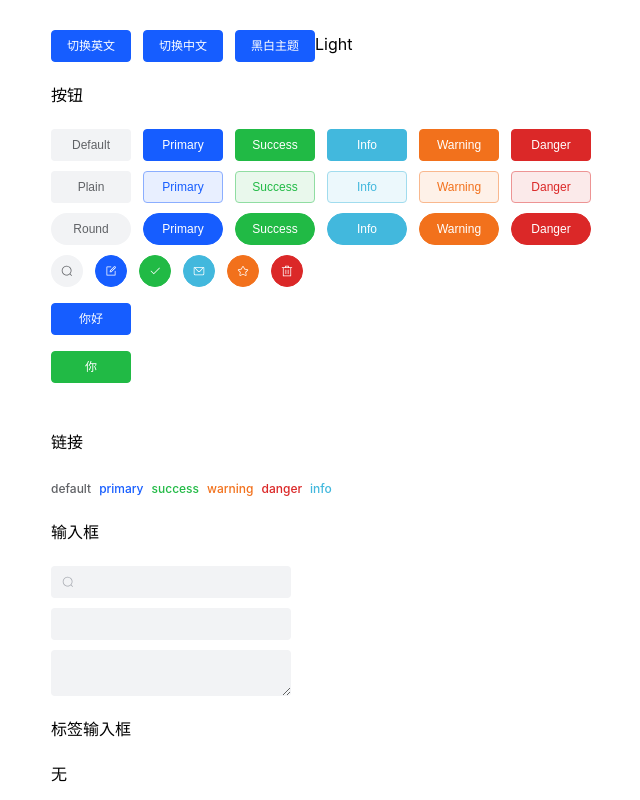
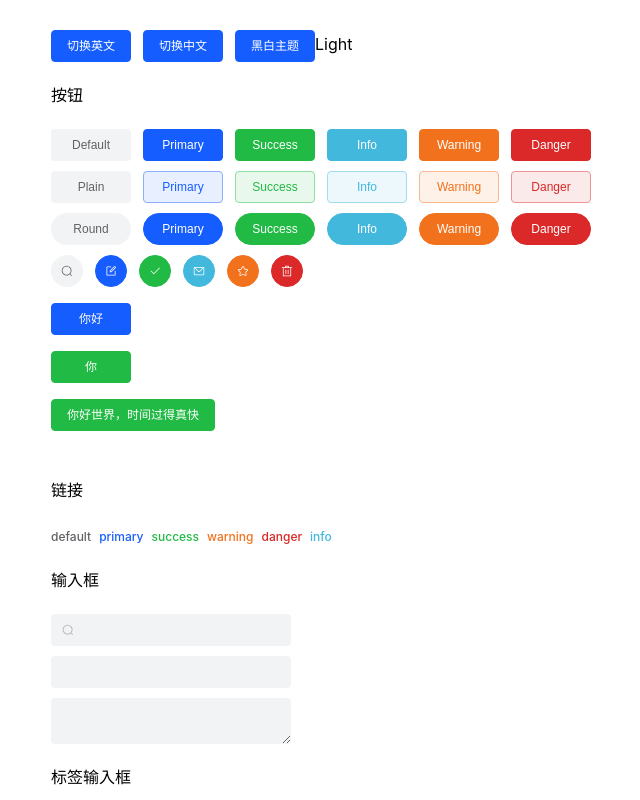
Before and after one commit to ALiangTech/element-plus-theme-demo, a Vue app: page / in a window 1280 px wide. Shown: the top 800 px of the page, without its empty margins (205-845 px from the left). Built offline with nearby package versions, Linux system fonts and the light colour scheme.

Commit message:
按钮demo补充

```diff
--- a/src/components/Button.vue
+++ b/src/components/Button.vue
@@ -38,6 +38,7 @@
         <p>
             <div><el-button type="primary" >你好</el-button></div>
            <p> <el-button type="success" >你</el-button></p>
+           <p> <el-button type="success" >你好世界，时间过得真快</el-button></p>
         </p>
     </div>
 </template>
```
